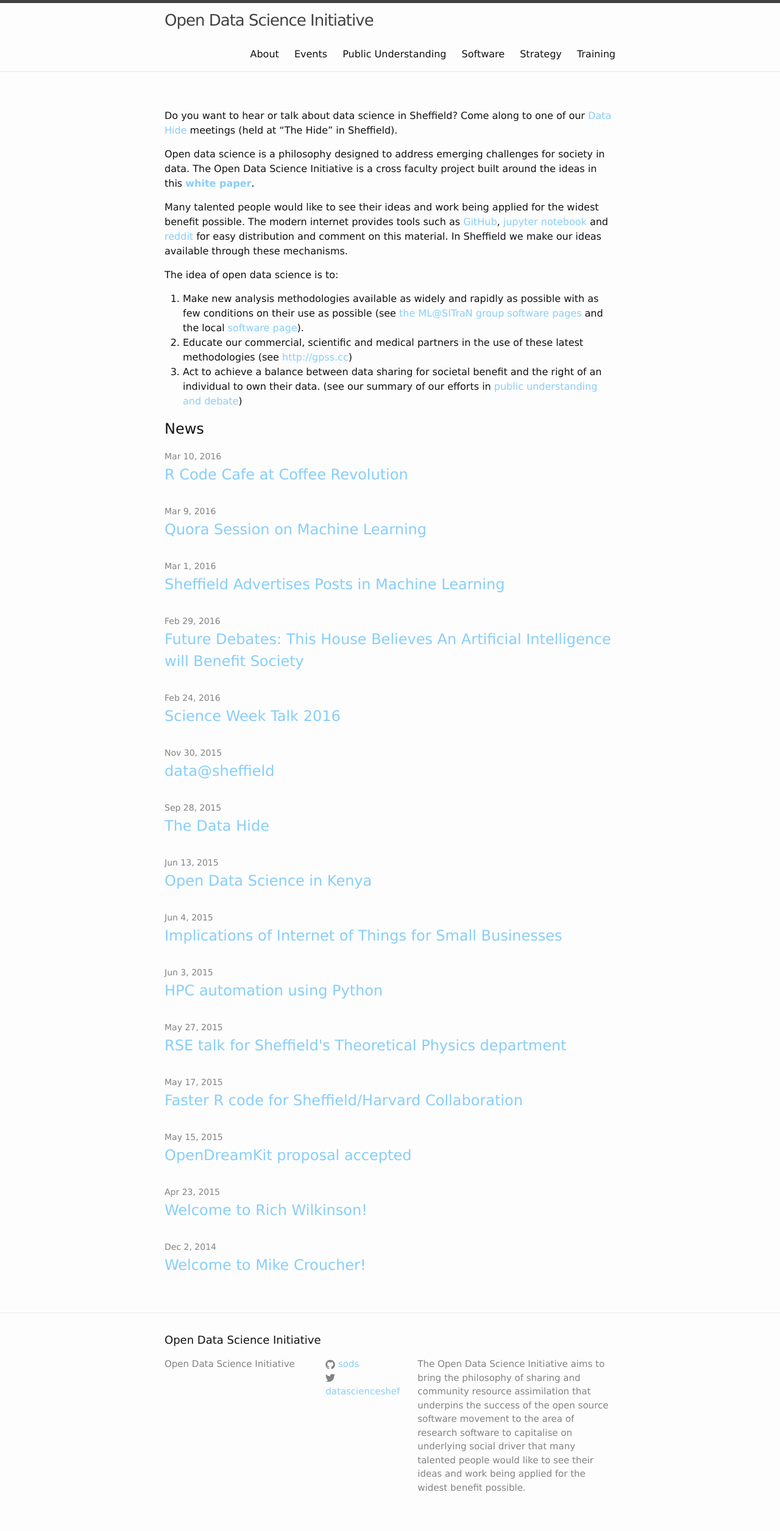
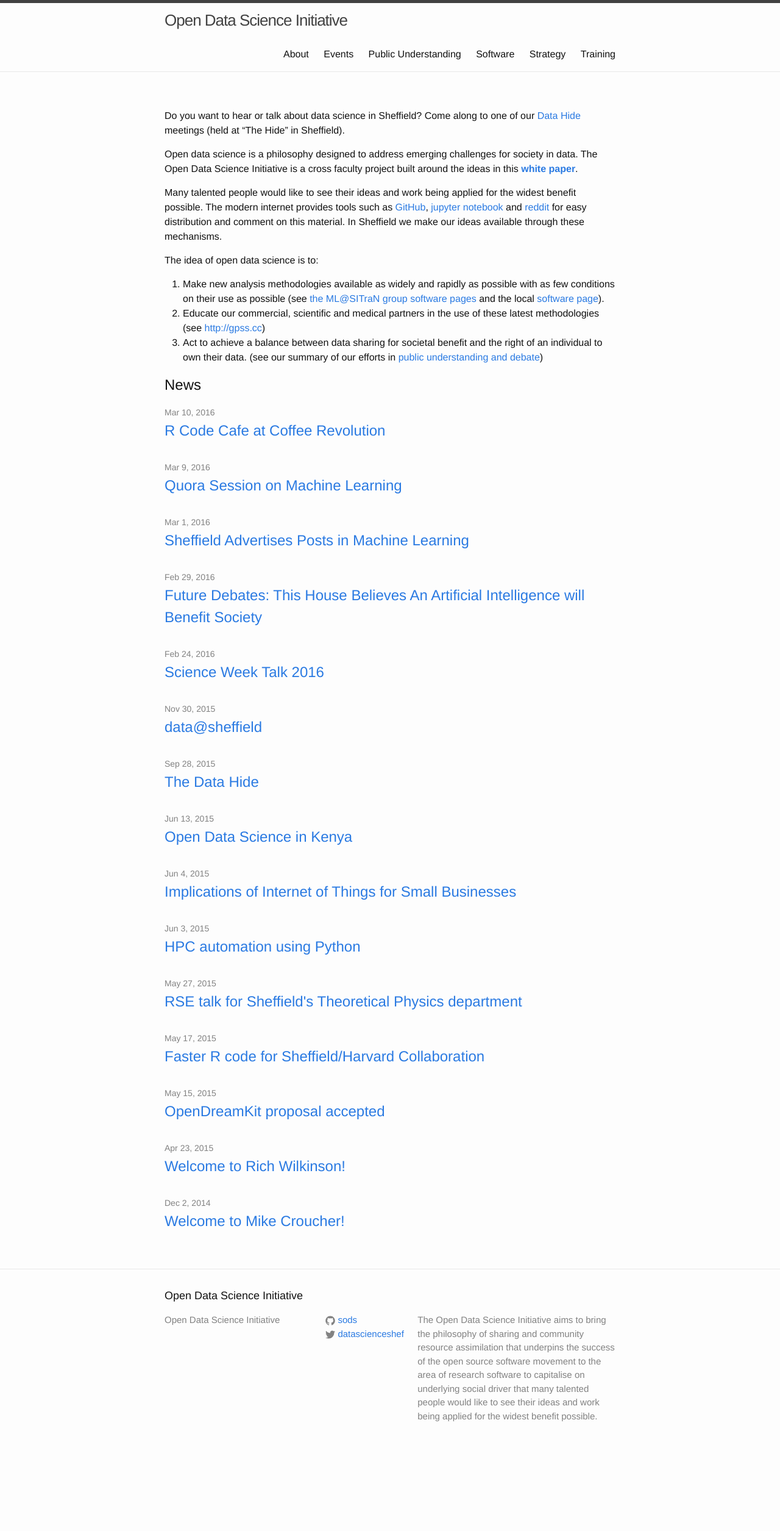
Before and after one commit to sods/sods.github.io, a Jekyll site: the page built from index.md, in a window 1280 px wide. Shown: the whole page at 61% size. Built offline with Jekyll 4.4.1, drawn with Linux system fonts in a browser that asks for light colours; after the commit the page ends 2393 px from its top, so only the background shows below that.

Commit message:
Try and tidy up style.

```diff
--- a/css/main.scss
+++ b/css/main.scss
@@ -6,7 +6,7 @@
 
 
 // Our variables
-$base-font-family: Verdana, Helvetica, "Lucida Grande", Arial, sans-serif;
+$base-font-family: Helvetica, Arial, sans-serif;
 $base-font-size:   16px;
 $small-font-size:  $base-font-size * 0.875;
 $base-line-height: 1.5;
@@ -15,7 +15,7 @@ $spacing-unit:     30px;
 
 $text-color:       #111;
 $background-color: #fdfdfd;
-$brand-color:      #87CEFA;
+$brand-color:      #2a7ae2;
 
 $grey-color:       #828282;
 $grey-color-light: lighten($grey-color, 40%);
```
